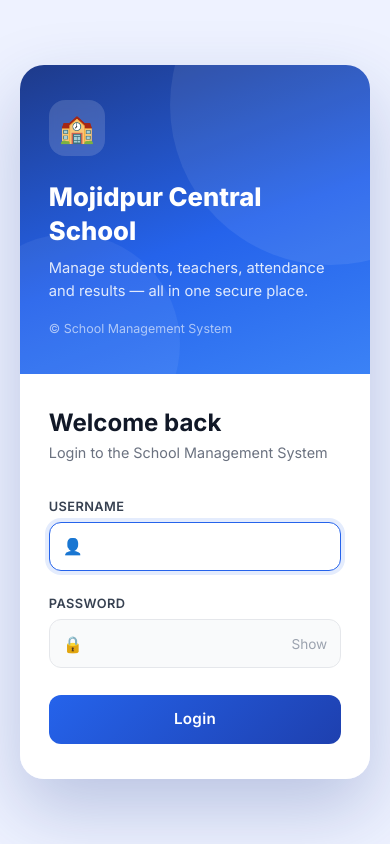
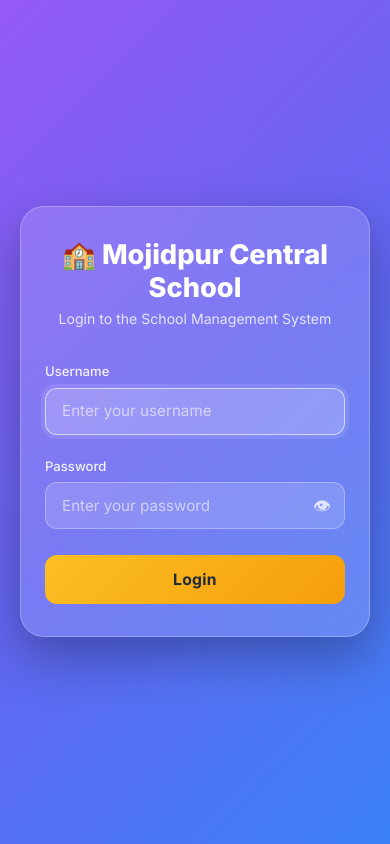
Before and after one commit to kanok121/school-website, a Flask app: page /login in a window 390 px wide. Run offline with Flask 3, Linux system fonts and the light colour scheme; some libraries are stand-ins or nearby versions.

Commit message:
Update login.html

```diff
--- a/templates/login.html
+++ b/templates/login.html
@@ -5,7 +5,7 @@
   <meta name="viewport" content="width=device-width, initial-scale=1.0">
   <title>Login - Mojidpur Central School</title>
   <link rel="manifest" href="{{ url_for('static', filename='manifest.json') }}">
-  <meta name="theme-color" content="#2563eb">
+  <meta name="theme-color" content="#7c3aed">
   <link rel="icon" href="{{ url_for('static', filename='icons/icon-192.png') }}">
   <link rel="apple-touch-icon" href="{{ url_for('static', filename='icons/icon-192.png') }}">
   <link href="https://cdn.jsdelivr.net/npm/bootstrap@5.3.3/dist/css/bootstrap.min.css" rel="stylesheet">
@@ -13,228 +13,164 @@
   <link rel="stylesheet" href="{{ url_for('static', filename='style.css') }}">
   <style>
     * { font-family: 'Inter', sans-serif; box-sizing: border-box; }
-    html, body { height: 100%; }
+    html, body { height: 100%; margin: 0; }
+
     body.login-body {
-      margin: 0;
       min-height: 100vh;
       display: flex;
       align-items: center;
       justify-content: center;
-      background: #eef2ff;
       padding: 20px;
+      position: relative;
+      overflow: hidden;
+      background: linear-gradient(135deg, #ec4899 0%, #a855f7 40%, #6366f1 75%, #3b82f6 100%);
+      background-size: 200% 200%;
+      animation: bgMove 15s ease infinite;
+    }
+    @keyframes bgMove {
+      0% { background-position: 0% 0%; }
+      50% { background-position: 100% 100%; }
+      100% { background-position: 0% 0%; }
     }
 
-    .login-shell {
+    .sphere {
+      position: absolute;
+      border-radius: 50%;
+      background: radial-gradient(circle at 30% 30%, #60a5fa, #1e3a8a);
+      box-shadow: inset -6px -6px 14px rgba(0,0,0,0.35), 0 10px 25px rgba(0,0,0,0.25);
+      z-index: 0;
+      animation: floatY 6s ease-in-out infinite;
+    }
+    @keyframes floatY {
+      0%, 100% { transform: translateY(0px); }
+      50% { transform: translateY(-16px); }
+    }
+    .s1 { width: 140px; height: 140px; top: 8%; left: 10%; animation-delay: 0s; }
+    .s2 { width: 70px; height: 70px; top: 15%; left: 42%; animation-delay: 1s; }
+    .s3 { width: 100px; height: 100px; top: 60%; right: 12%; animation-delay: 2s; }
+    .s4 { width: 55px; height: 55px; bottom: 10%; left: 20%; animation-delay: 0.5s; }
+    .s5 { width: 85px; height: 85px; bottom: 6%; right: 30%; animation-delay: 1.5s; }
+    .ring {
+      position: absolute;
+      border-radius: 50%;
+      border: 1.5px solid rgba(255,255,255,0.15);
+      z-index: 0;
+    }
+    .r1 { width: 260px; height: 260px; top: 4%; left: -60px; }
+    .r2 { width: 220px; height: 220px; bottom: -60px; right: -40px; }
+
+    .login-card {
+      position: relative;
+      z-index: 2;
       width: 100%;
-      max-width: 900px;
-      min-height: 560px;
-      display: flex;
+      max-width: 420px;
       border-radius: 24px;
-      overflow: hidden;
-      box-shadow: 0 30px 70px rgba(30, 58, 138, 0.25);
-      animation: shellEnter 0.7s cubic-bezier(.16,1,.3,1);
+      padding: 2.6rem 2.2rem;
+      background: rgba(255, 255, 255, 0.14);
+      border: 1px solid rgba(255, 255, 255, 0.25);
+      backdrop-filter: blur(18px);
+      -webkit-backdrop-filter: blur(18px);
+      box-shadow: 0 20px 50px rgba(0,0,0,0.3);
+      animation: cardEnter 0.6s cubic-bezier(.16,1,.3,1);
     }
-
-    @keyframes shellEnter {
-      from { opacity: 0; transform: translateY(24px) scale(0.98); }
+    @keyframes cardEnter {
+      from { opacity: 0; transform: translateY(24px) scale(0.97); }
       to { opacity: 1; transform: translateY(0) scale(1); }
     }
 
-    /* Left branding panel */
-    .brand-panel {
-      flex: 1 1 45%;
-      position: relative;
-      background: linear-gradient(160deg, #1e3a8a 0%, #2563eb 55%, #3b82f6 100%);
+    .login-card h3 {
       color: #fff;
-      padding: 3rem 2.5rem;
-      display: flex;
-      flex-direction: column;
-      justify-content: space-between;
-      overflow: hidden;
+      font-weight: 800;
+      font-size: 1.7rem;
+      text-align: center;
+      margin-bottom: 4px;
     }
-
-    .brand-panel::before {
-      content: "";
-      position: absolute;
-      width: 320px; height: 320px;
-      background: rgba(255,255,255,0.08);
-      border-radius: 50%;
-      top: -120px; right: -120px;
-    }
-    .brand-panel::after {
-      content: "";
-      position: absolute;
-      width: 220px; height: 220px;
-      background: rgba(255,255,255,0.06);
-      border-radius: 50%;
-      bottom: -80px; left: -60px;
-    }
-
-    .brand-top { position: relative; z-index: 1; }
-    .brand-icon {
-      width: 56px; height: 56px;
-      background: rgba(255,255,255,0.15);
-      border-radius: 16px;
-      display: flex; align-items: center; justify-content: center;
-      font-size: 28px;
-      margin-bottom: 1.5rem;
-      backdrop-filter: blur(4px);
-    }
-    .brand-panel h1 {
-      font-size: 1.6rem;
-      font-weight: 800;
-      line-height: 1.3;
-      margin-bottom: 0.6rem;
-    }
-    .brand-panel p {
-      color: rgba(255,255,255,0.85);
-      font-size: 0.92rem;
-      line-height: 1.6;
-      max-width: 300px;
-    }
-    .brand-features {
-      position: relative;
-      z-index: 1;
-      display: flex;
-      flex-direction: column;
-      gap: 0.7rem;
-      margin-top: 1.5rem;
-    }
-    .brand-feature {
-      display: flex;
-      align-items: center;
-      gap: 10px;
-      font-size: 0.85rem;
-      color: rgba(255,255,255,0.9);
-    }
-    .brand-feature .dot {
-      width: 6px; height: 6px;
-      border-radius: 50%;
-      background: #93c5fd;
-      flex-shrink: 0;
-    }
-    .brand-footer {
-      position: relative; z-index: 1;
-      font-size: 0.78rem;
-      color: rgba(255,255,255,0.6);
-    }
-
-    /* Right form panel */
-    .form-panel {
-      flex: 1 1 55%;
-      background: #ffffff;
-      padding: 3rem 3rem;
-      display: flex;
-      flex-direction: column;
-      justify-content: center;
-    }
-
-    .form-panel h3 {
-      font-weight: 700;
-      font-size: 1.5rem;
-      color: #111827;
-      margin-bottom: 0.3rem;
-    }
-    .form-panel .subtitle {
-      color: #6b7280;
-      font-size: 0.9rem;
+    .login-card p.subtitle {
+      text-align: center;
+      color: rgba(255,255,255,0.8);
+      font-size: 0.88rem;
       margin-bottom: 1.8rem;
     }
 
     .form-label {
-      font-weight: 600;
-      font-size: 0.8rem;
-      color: #374151;
-      text-transform: uppercase;
-      letter-spacing: 0.4px;
+      color: rgba(255,255,255,0.9);
+      font-weight: 500;
+      font-size: 0.82rem;
       margin-bottom: 6px;
     }
-
-    .input-wrap {
-      position: relative;
-      margin-bottom: 1.2rem;
+    .input-wrap { position: relative; margin-bottom: 1.1rem; }
+    .form-control {
+      background: rgba(255,255,255,0.15);
+      border: 1px solid rgba(255,255,255,0.3);
+      border-radius: 12px;
+      color: #fff;
+      padding: 0.7rem 1rem;
+      font-size: 0.95rem;
     }
-    .input-wrap .icon {
-      position: absolute;
-      left: 14px; top: 50%;
-      transform: translateY(-50%);
-      color: #9ca3af;
-      font-size: 1rem;
-      pointer-events: none;
-    }
-    .form-control {
-      border-radius: 12px;
-      border: 1.5px solid #e5e7eb;
-      padding: 0.75rem 1rem 0.75rem 2.6rem;
-      font-size: 0.95rem;
-      background: #f9fafb;
-      transition: all 0.2s ease;
-    }
+    .form-control::placeholder { color: rgba(255,255,255,0.6); }
     .form-control:focus {
-      background: #fff;
-      border-color: #2563eb;
-      box-shadow: 0 0 0 4px rgba(37, 99, 235, 0.12);
+      background: rgba(255,255,255,0.22);
+      border-color: rgba(255,255,255,0.6);
+      color: #fff;
+      box-shadow: 0 0 0 4px rgba(255,255,255,0.1);
     }
     .toggle-pass {
       position: absolute;
       right: 14px; top: 50%;
       transform: translateY(-50%);
       background: none; border: none;
-      color: #9ca3af; cursor: pointer;
-      font-size: 0.85rem;
+      color: rgba(255,255,255,0.75);
+      cursor: pointer;
+      font-size: 1.1rem;
       padding: 0;
     }
-    .toggle-pass:hover { color: #2563eb; }
+    .toggle-pass:hover { color: #fff; }
 
-    .btn-primary {
-      background: linear-gradient(135deg, #2563eb, #1e40af);
+    .btn-login {
+      background: linear-gradient(135deg, #fbbf24, #f59e0b);
       border: none;
       border-radius: 12px;
       padding: 0.8rem;
-      font-weight: 600;
-      font-size: 0.95rem;
+      font-weight: 700;
+      font-size: 0.98rem;
+      color: #1f2937;
       letter-spacing: 0.3px;
       transition: transform 0.15s ease, box-shadow 0.15s ease;
     }
-    .btn-primary:hover {
+    .btn-login:hover {
       transform: translateY(-2px);
-      box-shadow: 0 10px 24px rgba(37, 99, 235, 0.35);
+      box-shadow: 0 12px 24px rgba(245, 158, 11, 0.4);
+      color: #1f2937;
     }
-    .btn-primary:active { transform: translateY(0); }
+    .btn-login:active { transform: translateY(0); }
 
     .alert {
       border-radius: 10px;
-      font-size: 0.88rem;
-      padding: 0.6rem 0.9rem;
+      font-size: 0.85rem;
+      padding: 0.55rem 0.85rem;
       margin-bottom: 1rem;
+      background: rgba(255,255,255,0.2);
+      color: #fff;
+      border: 1px solid rgba(255,255,255,0.3);
     }
 
-    @media (max-width: 767px) {
-      .login-shell { flex-direction: column; min-height: 0; }
-      .brand-panel { padding: 2.2rem 1.8rem; }
-      .brand-features { display: none; }
-      .form-panel { padding: 2.2rem 1.8rem; }
+    @media (max-width: 480px) {
+      .sphere, .ring { display: none; }
+      .login-card { padding: 2rem 1.5rem; }
     }
   </style>
 </head>
 <body class="login-body">
-  <div class="login-shell">
-    <div class="brand-panel">
-      <div class="brand-top">
-        <div class="brand-icon">🏫</div>
-        <h1>Mojidpur Central School</h1>
-        <p>Manage students, teachers, attendance and results — all in one secure place.</p>
-        <div class="brand-features">
-          <div class="brand-feature"><span class="dot"></span> Student & teacher records</div>
-          <div class="brand-feature"><span class="dot"></span> Daily attendance tracking</div>
-          <div class="brand-feature"><span class="dot"></span> Secure role-based access</div>
-        </div>
-      </div>
-      <div class="brand-footer">© School Management System</div>
-    </div>
+  <div class="ring r1"></div>
+  <div class="ring r2"></div>
+  <div class="sphere s1"></div>
+  <div class="sphere s2"></div>
+  <div class="sphere s3"></div>
+  <div class="sphere s4"></div>
+  <div class="sphere s5"></div>
 
-    <div class="form-panel">
-      <h3>Welcome back</h3>
+  <div class="login-card">
+    <h3>🏫 Mojidpur Central School</h3>
     <p class="subtitle">Login to the School Management System</p>
 
     {% with messages = get_flashed_messages(with_categories=true) %}
@@ -248,33 +184,23 @@
     <form method="POST">
       <label class="form-label">Username</label>
       <div class="input-wrap">
-          <span class="icon">👤</span>
-          <input type="text" name="username" class="form-control" required autofocus>
+        <input type="text" name="username" class="form-control" placeholder="Enter your username" required autofocus>
       </div>
 
       <label class="form-label">Password</label>
       <div class="input-wrap">
-          <span class="icon">🔒</span>
-          <input type="password" name="password" id="passwordField" class="form-control" required>
-          <button type="button" class="toggle-pass" onclick="togglePassword()">Show</button>
+        <input type="password" name="password" id="passwordField" class="form-control" placeholder="Enter your password" required>
+        <button type="button" class="toggle-pass" onclick="togglePassword()">👁</button>
       </div>
 
-        <button type="submit" class="btn btn-primary w-100 mt-2">Login</button>
+      <button type="submit" class="btn btn-login w-100 mt-2">Login</button>
     </form>
-    </div>
   </div>
 
   <script>
     function togglePassword() {
       const field = document.getElementById('passwordField');
-      const btn = document.querySelector('.toggle-pass');
-      if (field.type === 'password') {
-        field.type = 'text';
-        btn.textContent = 'Hide';
-      } else {
-        field.type = 'password';
-        btn.textContent = 'Show';
-      }
+      field.type = field.type === 'password' ? 'text' : 'password';
     }
     if ('serviceWorker' in navigator) {
       navigator.serviceWorker.register("{{ url_for('static', filename='sw.js') }}");
```
Lines whose indentation alone changed are shown as unchanged.
